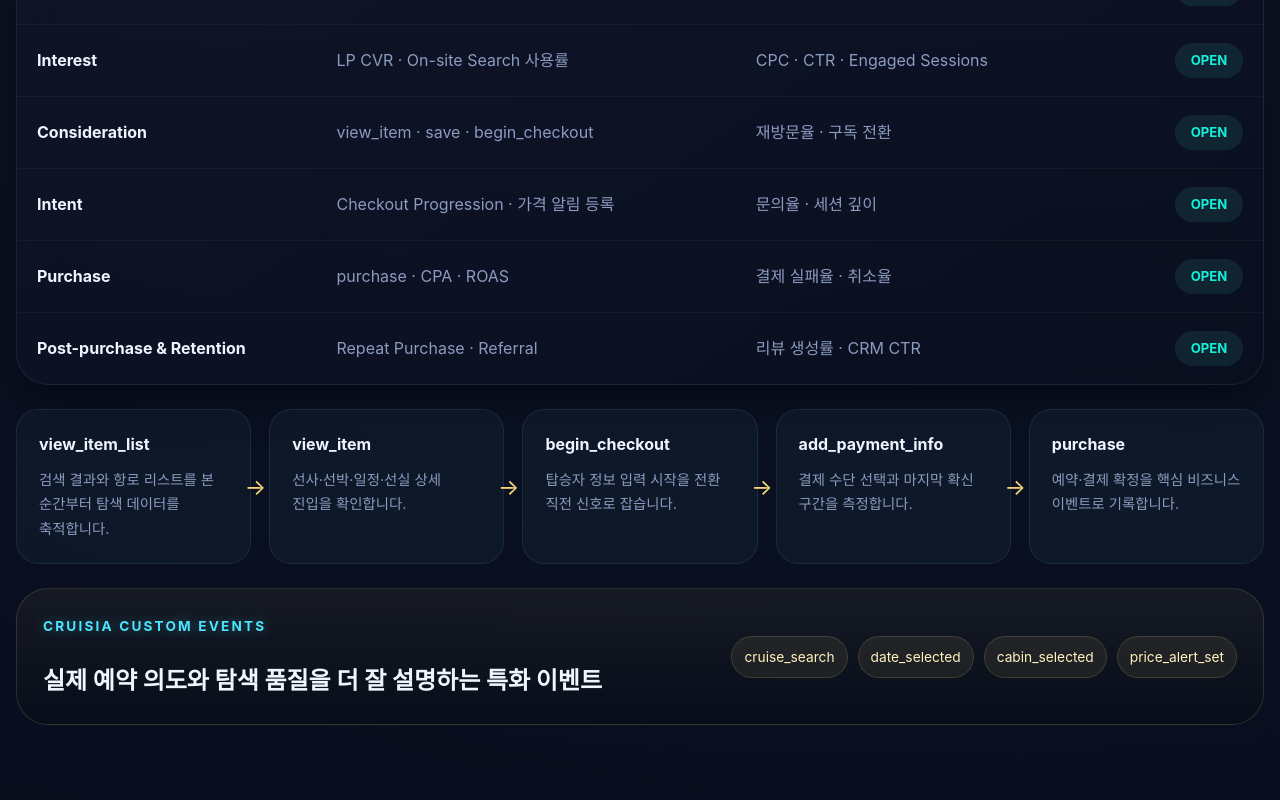
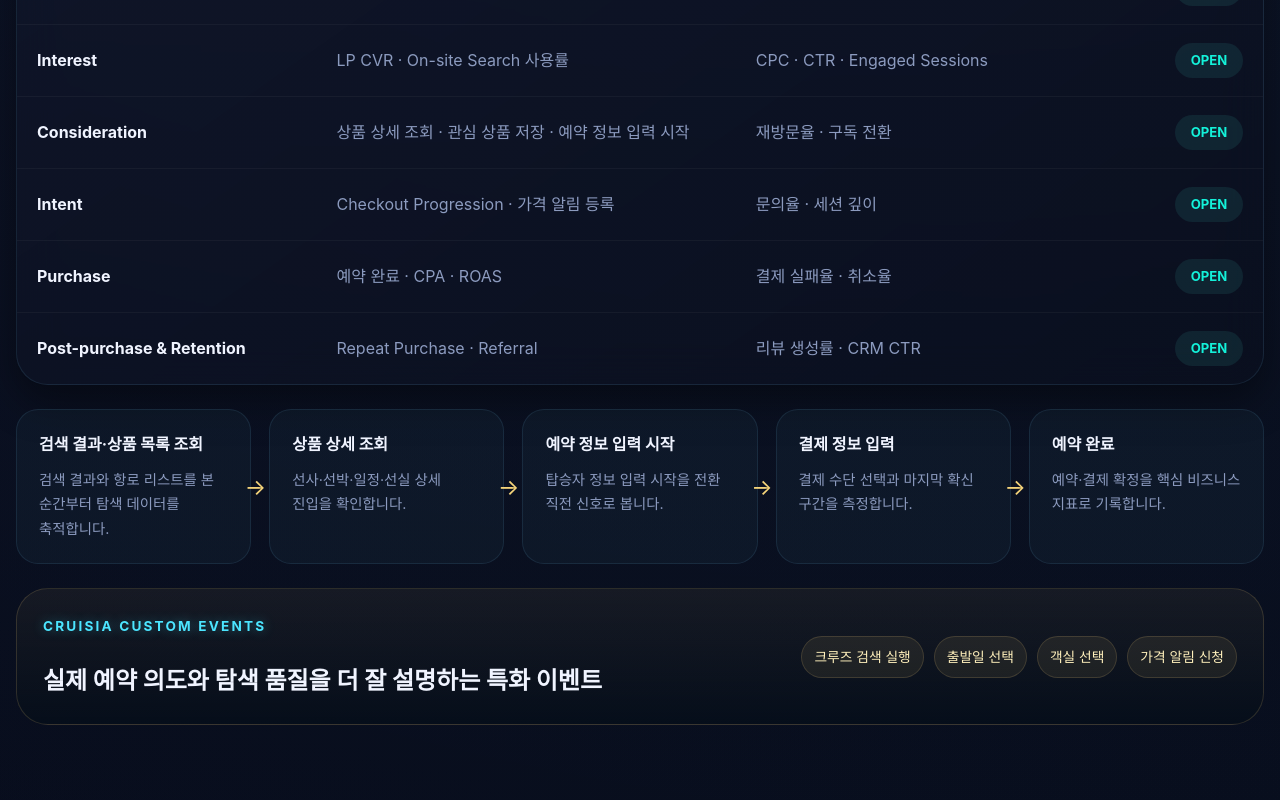
Before and after one commit to 0chul/cruisia-online-marketing-funnel-proposal, a React (Vite) app: page / in a window 1280 px wide. Shown: the part 4340-5140 px from the top of the page. Built offline with nearby package versions, Linux system fonts and the light colour scheme; a web font is replaced by a local one.

Commit message:
Clarify event labels for non-technical readers

```diff
--- a/src/content/proposalData.ts
+++ b/src/content/proposalData.ts
@@ -164,7 +164,7 @@
     id: 'consideration',
     title: 'Consideration',
     objective: '상품 비교와 shortlist 생성을 지원하는 단계',
-    kpis: ['view_item', 'save', 'begin_checkout', '재방문율'],
+    kpis: ['상품 상세 조회', '관심 상품 저장', '예약 정보 입력 시작', '재방문율'],
     channels: ['Google Ads Search', 'Naver Search', 'Meta Retargeting', 'OTA 제휴'],
     message: '너무 많은 선택지를 대신 구조화해 선사, 일정, 선실, 포함사항을 빠르게 판단하게 만듭니다.',
     deliverables: ['비교표', '카탈로그형 소재', '항로별 상세 페이지', '저장·가격 알림 기능'],
@@ -188,7 +188,7 @@
     id: 'purchase',
     title: 'Purchase',
     objective: '결제와 예약 확정 완료',
-    kpis: ['purchase', 'CVR', 'CPA', 'ROAS'],
+    kpis: ['예약 완료', 'CVR', 'CPA', 'ROAS'],
     channels: ['Google/Naver Search', 'RLSA', '체크아웃 이탈 리마케팅'],
     message: '구매 전환은 광고 효율보다 정책 신뢰, 입력 마찰 제거, 결제 직전 불안 해소가 좌우합니다.',
     deliverables: ['간결한 폼 구조', '게스트 체크아웃', '결제 직전 FAQ', '예약 완료 화면'],
@@ -213,21 +213,21 @@
 export const kpiFramework: KpiRow[] = [
   { stageId: 'awareness', primary: ['Reach', 'CPM', 'ThruPlay'], secondary: ['CTR', '브랜드 검색량', '사이트 체류'], targetPolicy: 'open' },
   { stageId: 'interest', primary: ['LP CVR', 'On-site Search 사용률'], secondary: ['CPC', 'CTR', 'Engaged Sessions'], targetPolicy: 'open' },
-  { stageId: 'consideration', primary: ['view_item', 'save', 'begin_checkout'], secondary: ['재방문율', '구독 전환'], targetPolicy: 'open' },
+  { stageId: 'consideration', primary: ['상품 상세 조회', '관심 상품 저장', '예약 정보 입력 시작'], secondary: ['재방문율', '구독 전환'], targetPolicy: 'open' },
   { stageId: 'intent', primary: ['Checkout Progression', '가격 알림 등록'], secondary: ['문의율', '세션 깊이'], targetPolicy: 'open' },
-  { stageId: 'purchase', primary: ['purchase', 'CPA', 'ROAS'], secondary: ['결제 실패율', '취소율'], targetPolicy: 'open' },
+  { stageId: 'purchase', primary: ['예약 완료', 'CPA', 'ROAS'], secondary: ['결제 실패율', '취소율'], targetPolicy: 'open' },
   { stageId: 'retention', primary: ['Repeat Purchase', 'Referral'], secondary: ['리뷰 생성률', 'CRM CTR'], targetPolicy: 'open' }
 ];
 
 export const eventSteps: EventStep[] = [
-  { name: 'view_item_list', description: '검색 결과와 항로 리스트를 본 순간부터 탐색 데이터를 축적합니다.' },
-  { name: 'view_item', description: '선사·선박·일정·선실 상세 진입을 확인합니다.' },
-  { name: 'begin_checkout', description: '탑승자 정보 입력 시작을 전환 직전 신호로 잡습니다.' },
-  { name: 'add_payment_info', description: '결제 수단 선택과 마지막 확신 구간을 측정합니다.' },
-  { name: 'purchase', description: '예약·결제 확정을 핵심 비즈니스 이벤트로 기록합니다.' }
+  { name: '검색 결과·상품 목록 조회', description: '검색 결과와 항로 리스트를 본 순간부터 탐색 데이터를 축적합니다.' },
+  { name: '상품 상세 조회', description: '선사·선박·일정·선실 상세 진입을 확인합니다.' },
+  { name: '예약 정보 입력 시작', description: '탑승자 정보 입력 시작을 전환 직전 신호로 봅니다.' },
+  { name: '결제 정보 입력', description: '결제 수단 선택과 마지막 확신 구간을 측정합니다.' },
+  { name: '예약 완료', description: '예약·결제 확정을 핵심 비즈니스 지표로 기록합니다.' }
 ];
 
-export const customEvents = ['cruise_search', 'date_selected', 'cabin_selected', 'price_alert_set'];
+export const customEvents = ['크루즈 검색 실행', '출발일 선택', '객실 선택', '가격 알림 신청'];
 
 export const channelPlaybook: ChannelPlay[] = [
   {
@@ -287,8 +287,8 @@
     audience: '비교·가격 확인·예약 직전의 고의도 검색층',
     tone: '구체적이고 명확한 검색 의도 대응형',
     recommendedAssets: ['RSA 카피', '가격·정책 랜딩', '체크아웃 리마케팅'],
-    measurementFocus: ['purchase', 'CPA', 'ROAS', '검색어 품질'],
-    operatingRisk: '전환 이벤트를 purchase 하나만 두면 학습 속도가 지나치게 느립니다.'
+    measurementFocus: ['예약 완료', 'CPA', 'ROAS', '검색어 품질'],
+    operatingRisk: '전환 지표를 예약 완료 하나만 두면 학습 속도가 지나치게 느립니다.'
   },
   {
     channel: 'Naver Search',
@@ -317,7 +317,7 @@
     audience: '검색·비교·체크아웃 이탈자',
     tone: '재설명보다 확신 강화 중심',
     recommendedAssets: ['가격 포함내역 배너', '정책형 배너', '관심 항로 재노출'],
-    measurementFocus: ['세그먼트별 복귀율', '재방문 후 purchase'],
+    measurementFocus: ['세그먼트별 복귀율', '재방문 후 예약 완료'],
     operatingRisk: '재방문 이유가 없는 단순 반복 노출은 브랜드 피로만 키웁니다.'
   },
   {
@@ -368,8 +368,8 @@
 ];
 
 export const retargetingSequence: RetargetingStep[] = [
-  { window: '1~3일', audience: 'view_item 또는 cabin_selected 사용자', message: '해당 일정의 핵심 포인트 3개와 취소/환불 요약을 바로 제시해 첫 이탈 이유를 차단합니다.' },
-  { window: '4~14일', audience: 'begin_checkout 이탈자', message: '총액 투명성, 포함 내역, 고객센터 연결, 예약 확정 프로세스를 전면에 내세웁니다.' },
+  { window: '1~3일', audience: '상품 상세를 보거나 객실을 고른 사용자', message: '해당 일정의 핵심 포인트 3개와 취소/환불 요약을 바로 제시해 첫 이탈 이유를 차단합니다.' },
+  { window: '4~14일', audience: '예약 정보 입력 단계에서 이탈한 사용자', message: '총액 투명성, 포함 내역, 고객센터 연결, 예약 확정 프로세스를 전면에 내세웁니다.' },
   { window: '15~60일', audience: '관심 항로 저장 또는 장기 미전환 사용자', message: '기항지 가이드, 시즌별 추천, 가격 알림 기반 콘텐츠로 재관심을 유도합니다.' }
 ];
 
@@ -410,7 +410,7 @@
 ];
 
 export const measurementStack: MeasurementNode[] = [
-  { title: 'GA4 Ecommerce Layer', detail: 'view_item_list부터 purchase까지 권장 이벤트 체계를 Cruisia 특화 이벤트와 함께 운영합니다.' },
+  { title: 'GA4 Ecommerce Layer', detail: '상품 목록 조회부터 예약 완료까지의 핵심 행동 흐름을 Cruisia 특화 이벤트와 함께 운영합니다.' },
   { title: 'GTM & Tag Governance', detail: '태그, 전환 링크, UTM 명명 규칙을 단일 기준으로 관리해 리포트 파편화를 방지합니다.' },
   { title: 'Meta CAPI + Pixel', detail: '브라우저와 서버 이벤트를 함께 보내고 eventID로 중복을 제거해 신호 품질을 높입니다.' },
   { title: 'Enhanced Conversions', detail: 'Google Ads의 해시 처리된 자사 데이터를 활용해 검색 전환 측정 정확도를 보강합니다.' },
```
Also changed, not shown: 3 other files (tests, documents, lock files or other folders).
